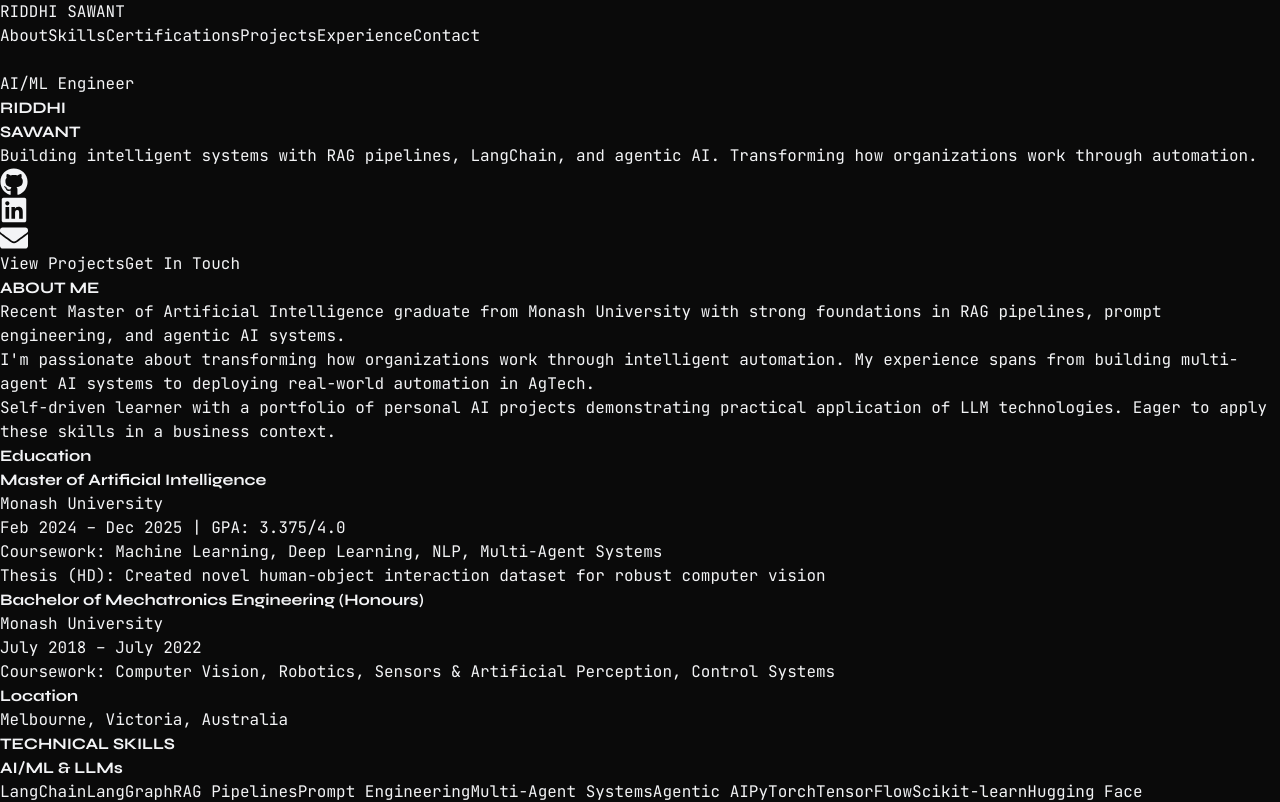
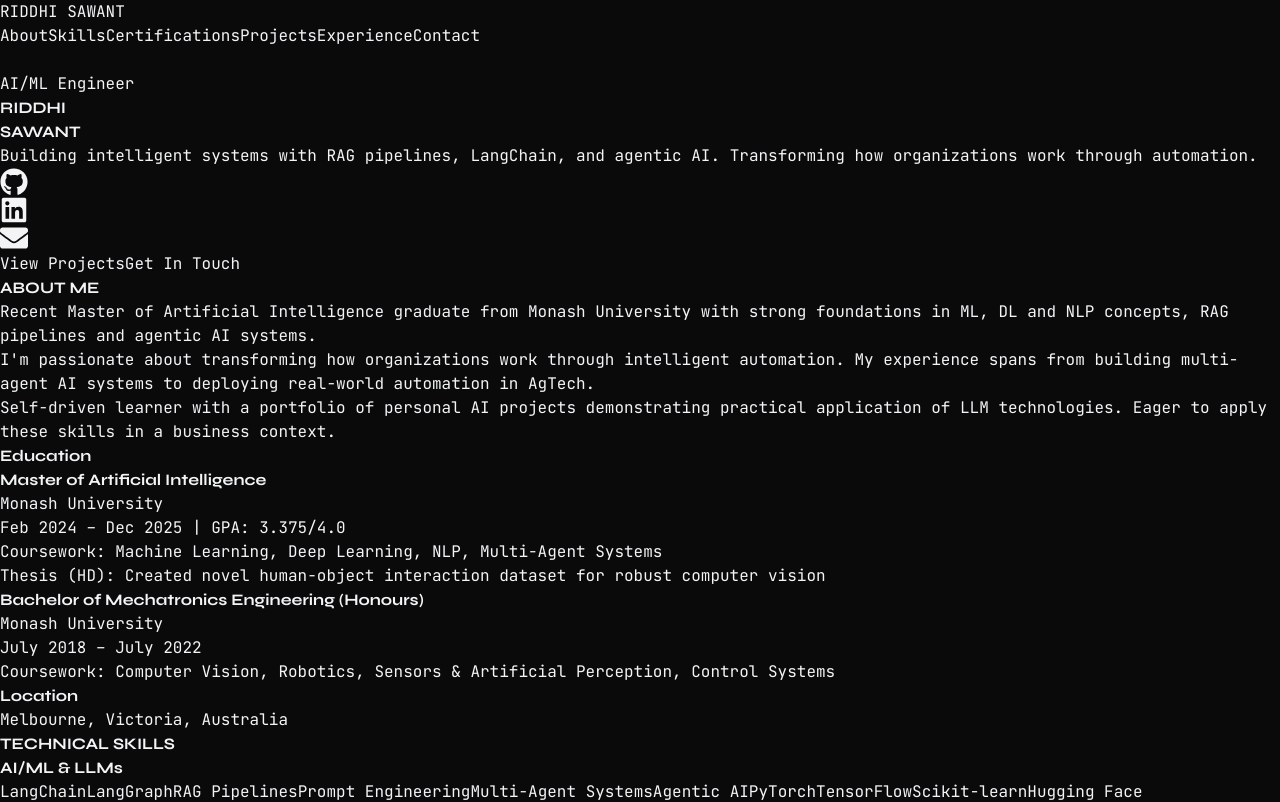
Before and after one commit to rid-saw/portfolio, a React (Vite) app: page / in a window 1280 px wide. Shown: the top 802 px of the page. Built offline with nearby package versions, Linux system fonts and the light colour scheme.

Commit message:
updated about page

```diff
--- a/src/components/About.jsx
+++ b/src/components/About.jsx
@@ -53,7 +53,7 @@ const About = () => {
             <motion.div variants={itemVariants}>
               <p className="text-gray-300 text-lg leading-relaxed mb-6">
                 Recent <span className="text-cyan-400 font-semibold">Master of Artificial Intelligence</span> graduate
-                from Monash University with strong foundations in RAG pipelines, prompt engineering, and agentic AI systems.
+                from Monash University with strong foundations in ML, DL and NLP concepts, RAG pipelines and agentic AI systems.
               </p>
               <p className="text-gray-300 text-lg leading-relaxed mb-6">
                 I'm passionate about transforming how organizations work through intelligent automation. My experience
```
